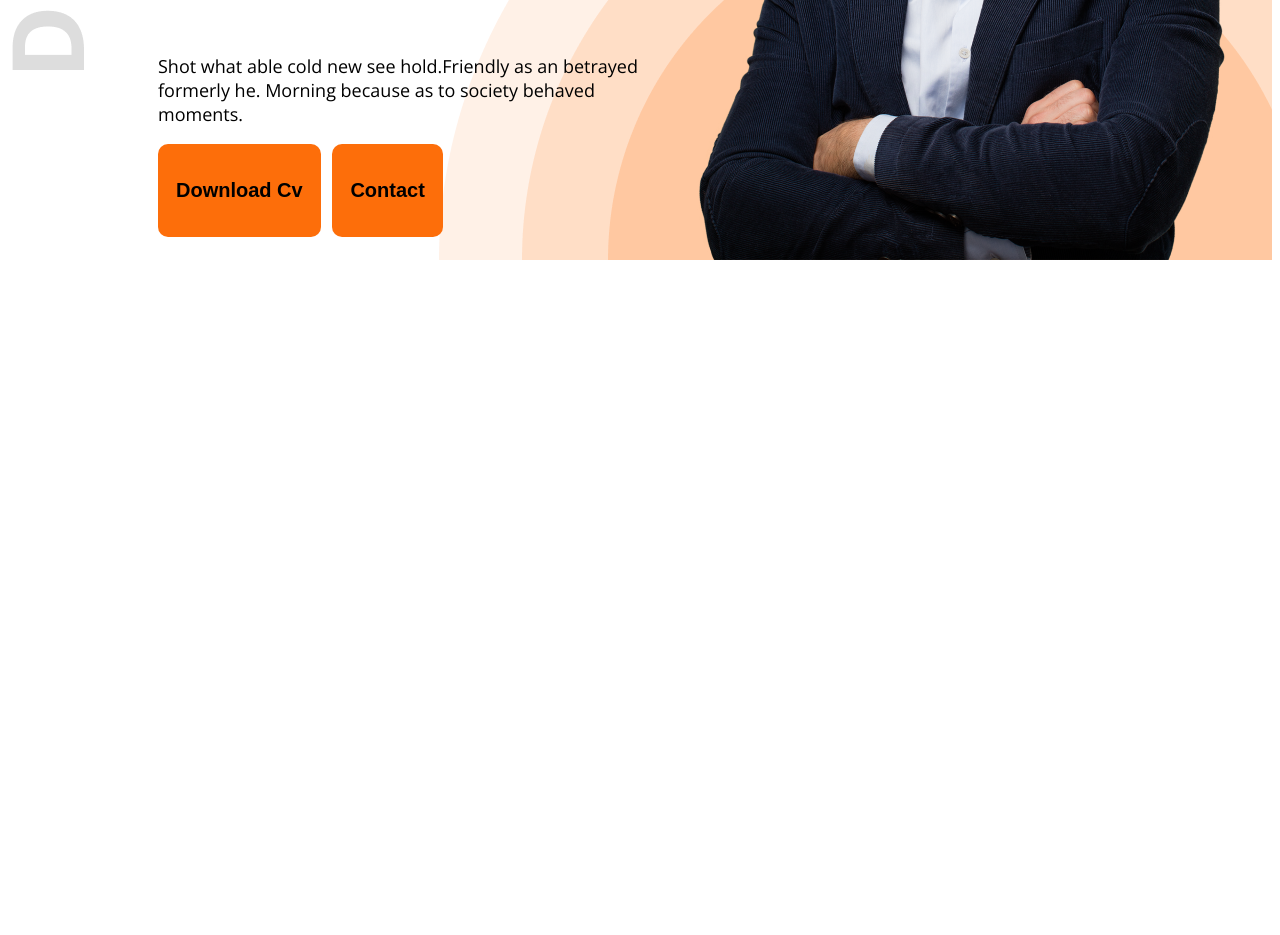
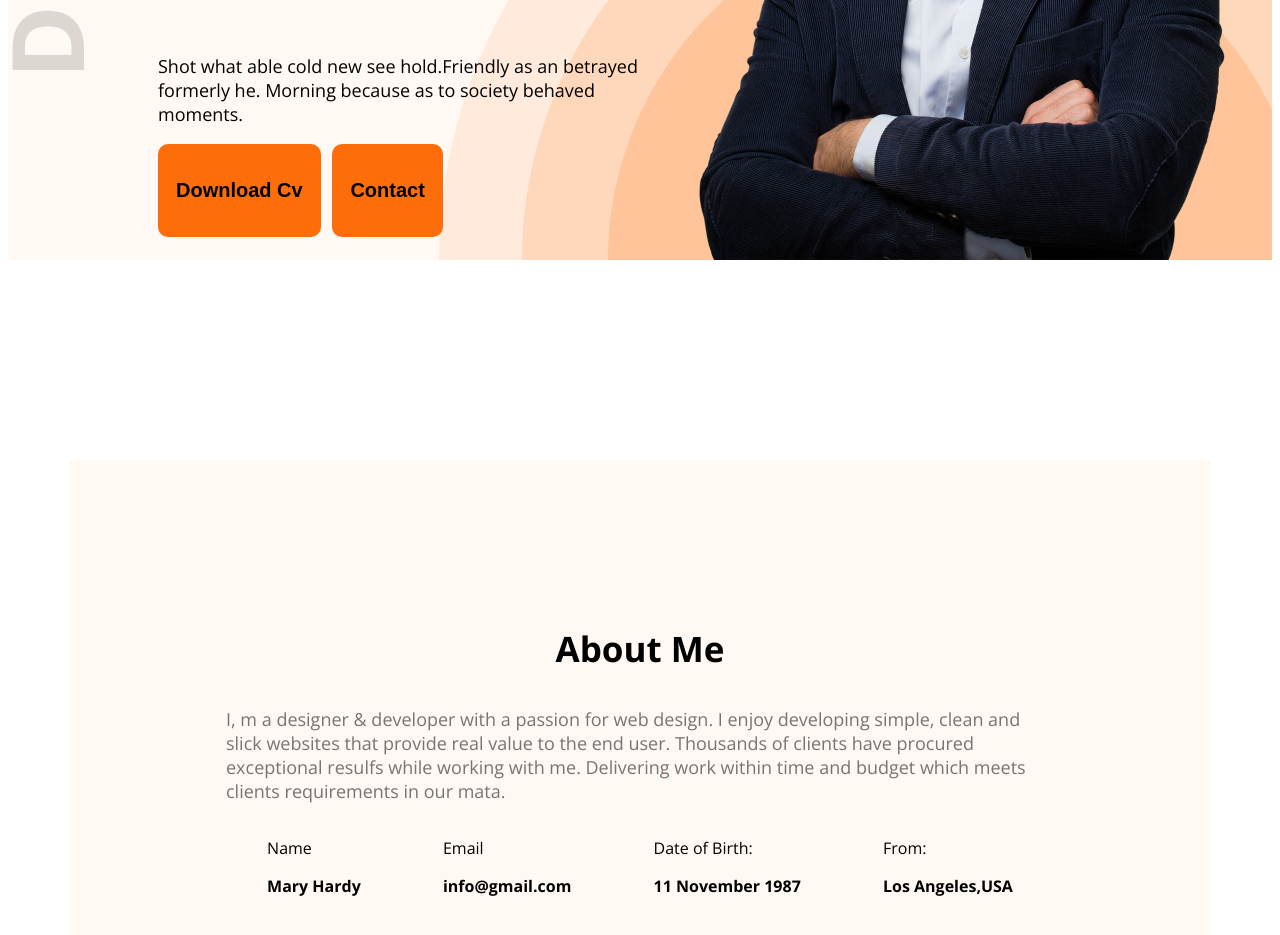
Before and after one commit to GAZI-FAHIM/web-dev-portfolio, a plain HTML site: page index.html in a window 1280 px wide. Shown: the part 743-1678 px from the top of the page. Before the commit the page ends 1011 px from the top, so only its background shows below. Drawn offline with nearby package versions, Linux system fonts and the light colour scheme.

Commit message:
main part

```diff
--- a/index.html
+++ b/index.html
@@ -11,7 +11,7 @@
 
 </head>
 <body class="open-sans-normal">
-    <header class="header">
+    <header class="header background-bg">
       <nav>
      <h3 class="nav-title">Ma<span class="text-primary">r</span>y</h3>
     <ul>
@@ -41,6 +41,37 @@
     </header>
 
     <main>
+      <section class="about background-bg">
+        <h3 class="about-title">About Me</h3>
+        <p class="about-description common-color">I, m a designer & developer with a passion for web design. I enjoy developing simple, clean and slick websites that provide real value to the end user. Thousands of clients have procured exceptional resulfs while working with me. Delivering work within time and budget which meets clients requirements in our mata.</p>
+
+      <div class="about1">
+        <div class="about-item1">
+            <p class="item-tilte">Name</p>
+            <p class="item-description">Mary Hardy</p>
+        </div>
+        <div class="about-item1">
+            <p class="item-tilte">Email</p>
+            <p class="item-description">info@gmail.com</p>
+        </div>
+        <div class="about-item1">
+            <p class="item-tilte">Date of Birth:</p>
+            <p class="item-description">11 November 1987</p>
+        </div>
+        <div class="about-item1">
+            <p class="item-tilte">From:</p>
+            <p class="item-description">Los Angeles,USA</p>
+        </div>
+
+
+      </div>
+
+
+
+
+      </section>
+
+
 
     </main>
 
--- a/style/portfolio.css
+++ b/style/portfolio.css
@@ -45,6 +45,23 @@ nav ul li{
 
 }
 
+.about-title{
+    font-weight: bold;
+    font-size: 35px;
+    text-align: center;
+}
+
+.about-description{
+    font-size: 18px;
+}
+
+.common-color{
+    color: #757575;
+}
+
+.background-bg{
+    background-color: #FFF8F3;
+}
 nav ul{
     display: flex;
     align-items: center;
@@ -83,3 +100,22 @@ nav li a{
     width: 584;
     height: 676;
 }
+
+.about{
+    padding: 130px 156px;
+}
+
+main{
+    max-width: 1140px;
+    margin: 0 auto;
+    margin-top: 200px;
+}
+
+.item-description{
+    font-weight: bold;
+}
+
+.about1{
+    display: flex;
+    justify-content: space-around;
+}
```
